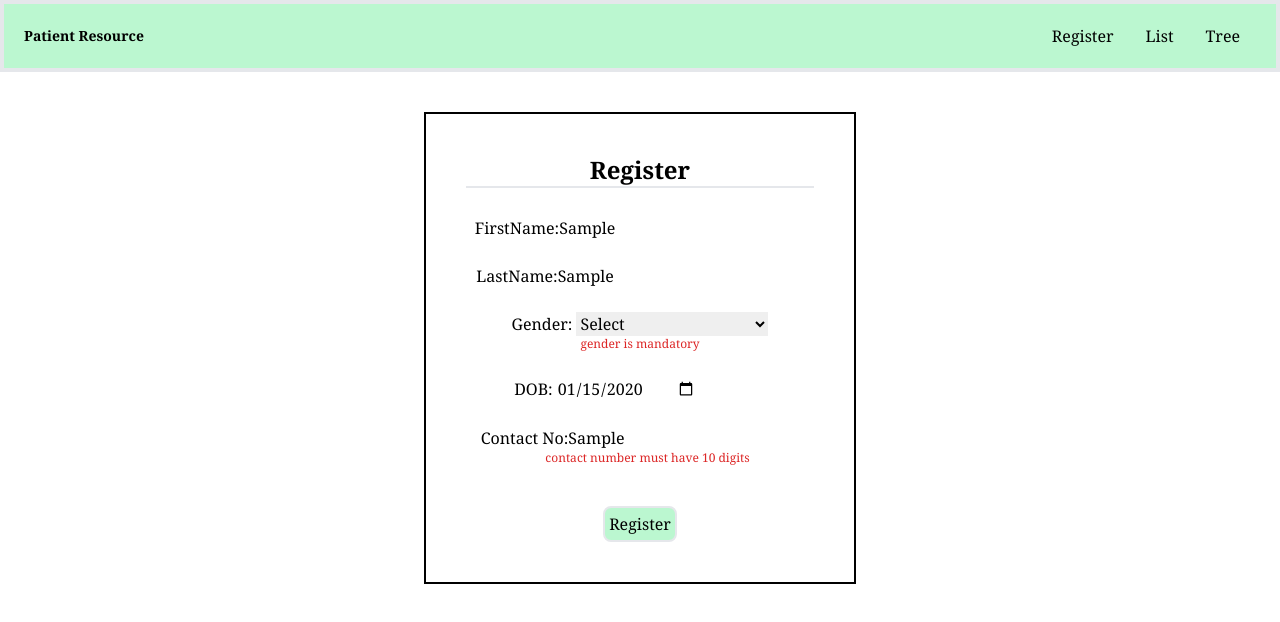
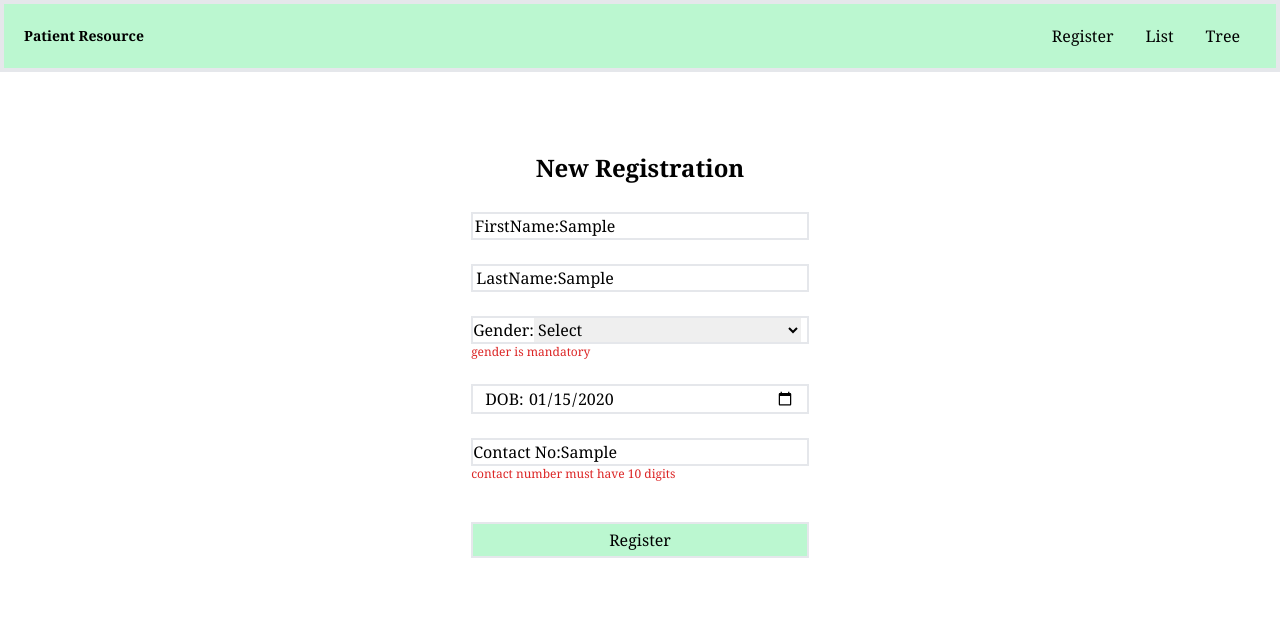
Before and after one commit to PoojaUnnikrishnan/docker-app, a React (Create React App) app: page /register in a window 1280 px wide. Both pictures are taken after typing "Sample", "Sample", "2020-01-15", "Sample" into the empty fields and a click on the button "Register". Shown: the top 622 px of the page. Built offline with nearby package versions, Linux system fonts and the light colour scheme.

Commit message:
css modifications

```diff
--- a/src/Components/Register.js
+++ b/src/Components/Register.js
@@ -73,59 +73,60 @@ const Register = () => {
     return (
         <div className="flex justify-center items-center h-5/6 mt-10">
             <div>
-                <div className='border-2 border-black p-10'>
-                    <div className="text-2xl font-bold mb-7 border-b-2 flex justify-center">
-                        Register
+                <div className='p-10'>
+                    <div className="text-2xl font-bold mb-7 flex justify-center">
+                        New Registration
                     </div>
                     <form onSubmit={handleFormSubmit} className='flex-col'>
                         <div>
-                            <div>
+                            <div className='border-2'>
                                 <label>FirstName:</label>
                                 <input type='text' id='firstName' value={firstName} onChange={(e) => setFirstName(e.target.value)} />
-                                <div className='text-xs text-red-600'>
-                                    {errors.firstName && <span>{errors.firstName}</span>}
-                                </div>
+                            </div>
+                            <div className='text-xs text-red-600 flex'>
+                                {errors.firstName && <span>{errors.firstName}</span>}
                             </div>
                             <br />
-                            <div>
+                            <div className='border-2'>
                                 <label>LastName:</label>
                                 <input type='text' id='firstName' value={lastName} onChange={(e) => setLastName(e.target.value)} />
                             </div>
                             <br />
-                            <div>
-                                <label>Gender: </label>
-                                <select id='gender' value={gender} onChange={(e) => setGender(e.target.value)} className='w-48'>
+                            <div className='flex border-2'>
+                                <label >Gender: </label>
+                                <select style={{ width: "80%" }} id='gender' value={gender} onChange={(e) => setGender(e.target.value)}>
                                     <option value="">Select</option>
                                     <option value="male">Male</option>
                                     <option value="female">Female</option>
                                     <option value="other">Other</option>
                                     <option value="unknown">Unknown</option>
                                 </select>
-                                <div className='text-xs text-red-600'>
-                                    {errors.gender && <span>{errors.gender}</span>}
-                                </div>
+                            </div>
+                            <div className='text-xs text-red-600 flex'>
+                                {errors.gender && <span>{errors.gender}</span>}
                             </div>
                             <br />
-                            <div style={{ marginRight: "70px" }}>
+                            <div className='border-2 '>
                                 <label>DOB: </label>
-                                <input type='date' id='dob' value={dob} onChange={(e) => setDob(e.target.value)} />
+                                <input style={{ width: "80%" }} type='date' id='dob' value={dob} onChange={(e) => setDob(e.target.value)} />
                             </div>
                             <br />
-                            <div style={{ marginLeft: "15px" }}>
+                            <div className='border-2'>
                                 <label>Contact No:</label>
                                 <input type='text' id='contactNo' value={contactNo} onChange={(e) => setContactNo(e.target.value)} />
-                                <div className='text-xs text-red-600'>
-                                    {errors.contactNo && <span>{errors.contactNo}</span>}
-                                </div>
+                            </div>
+                            <div className='text-xs text-red-600 flex'>
+                                {errors.contactNo && <span>{errors.contactNo}</span>}
                             </div>
                         </div>
-
-                        <button type="submit" className='border-2 rounded-lg bg-green-200 p-1 mt-10'>Register</button>
+                        <div className='border-2 mt-10'>
+                            <button type="submit" className='bg-green-200 p-1  w-full'>Register</button>
+                        </div>
                     </form>
                 </div>
-            </div>
+            </div >
 
-        </div>
+        </div >
     )
 }
 
```
